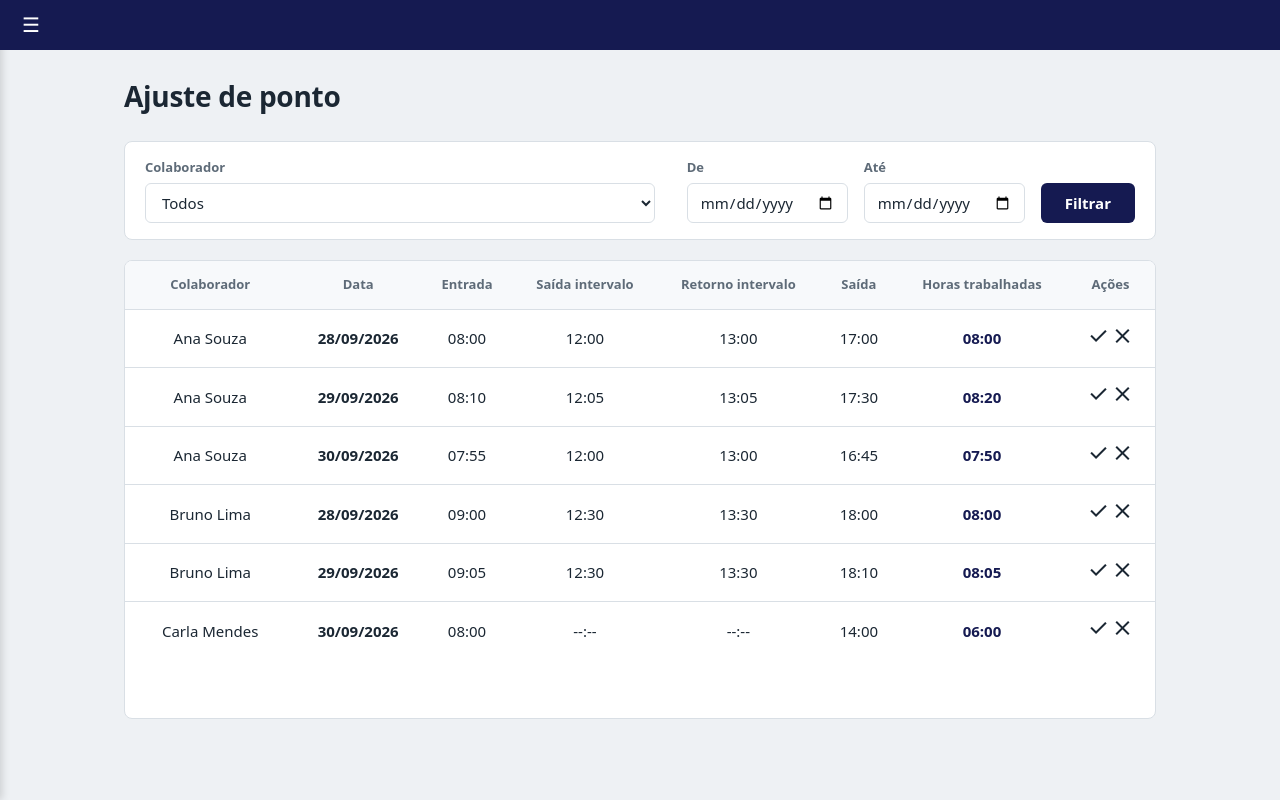
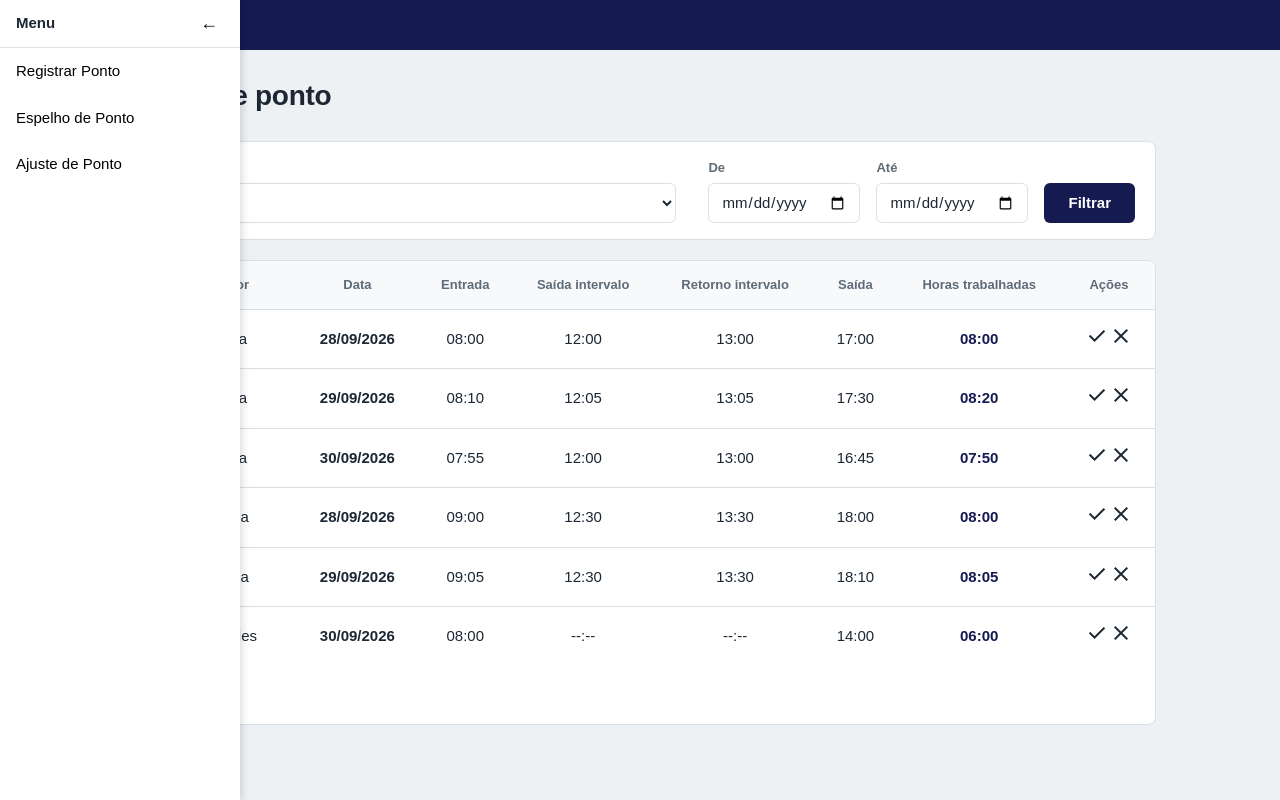
Before and after one commit to gimntr/sistema-ponto, a plain HTML site: page src/telas/ponto/ajuste-ponto/index.html in a window 1280 px wide. Both pictures are taken after a click on the button "Abrir menu". Drawn offline with nearby package versions, Linux system fonts and the light colour scheme.

Commit message:
feat: refactor menu component to use dynamic loading and improve initialization

```diff
--- a/src/telas/ponto/components/menu/generate-component.js
+++ b/src/telas/ponto/components/menu/generate-component.js
@@ -1,5 +1,6 @@
 const templateUrl = new URL("./index.html", import.meta.url);
 const styleUrl = new URL("./style.css", import.meta.url);
+const scriptUrl = new URL("./script.js", import.meta.url);
 
 class Banner extends HTMLElement {
   async connectedCallback() {
@@ -13,6 +14,9 @@ class Banner extends HTMLElement {
 
       const resposta = await fetch(templateUrl);
       this.innerHTML = await resposta.text();
+
+      const { inicializarMenu } = await import(scriptUrl.href);
+      inicializarMenu(this);
     } catch (erro) {
       console.error("Erro ao carregar o componente:", erro);
       this.innerHTML = `<p style="color: red;">Erro ao carregar componente.</p>`;
--- a/src/telas/ponto/components/menu/index.html
+++ b/src/telas/ponto/components/menu/index.html
@@ -1,5 +1,3 @@
-<link rel="stylesheet" href="style.css">
-
 <header id="app-bar">
   <button id="btn-abrir-menu" type="button" aria-label="Abrir menu">☰</button>
 </header>
@@ -18,9 +16,3 @@
     <li><a href="../ajuste-ponto/index.html">Ajuste de Ponto</a></li>
   </ul>
 </nav>
-</div>
-<script src="script.js" defer></script>
-<script type="module" src="../components/menu/generate-component.js"></script>
-</body>
-
-</html>
--- a/src/telas/ponto/components/menu/script.js
+++ b/src/telas/ponto/components/menu/script.js
@@ -1,17 +1,18 @@
-const btnAbrir = document.getElementById("btn-abrir-menu");
-const btnFechar = document.getElementById("btn-fechar-menu");
-const menuLateral = document.getElementById("menu-lateral");
-const header = document.getElementById("app-bar");
+export function inicializarMenu(container) {
+  const btnAbrir = container.querySelector("#btn-abrir-menu");
+  const btnFechar = container.querySelector("#btn-fechar-menu");
+  const menuLateral = container.querySelector("#menu-lateral");
+  const header = container.querySelector("#app-bar");
 
   function abrirMenu() {
     menuLateral.classList.add("aberto");
-  header.style.display = "none";
+    menuLateral.style.zIndex = "1000";
   }
 
   function fecharMenu() {
     menuLateral.classList.remove("aberto");
-  header.style.display = "block";
   }
 
   btnAbrir.addEventListener("click", abrirMenu);
   btnFechar.addEventListener("click", fecharMenu);
+}
```
Lines whose indentation alone changed are shown as unchanged.
